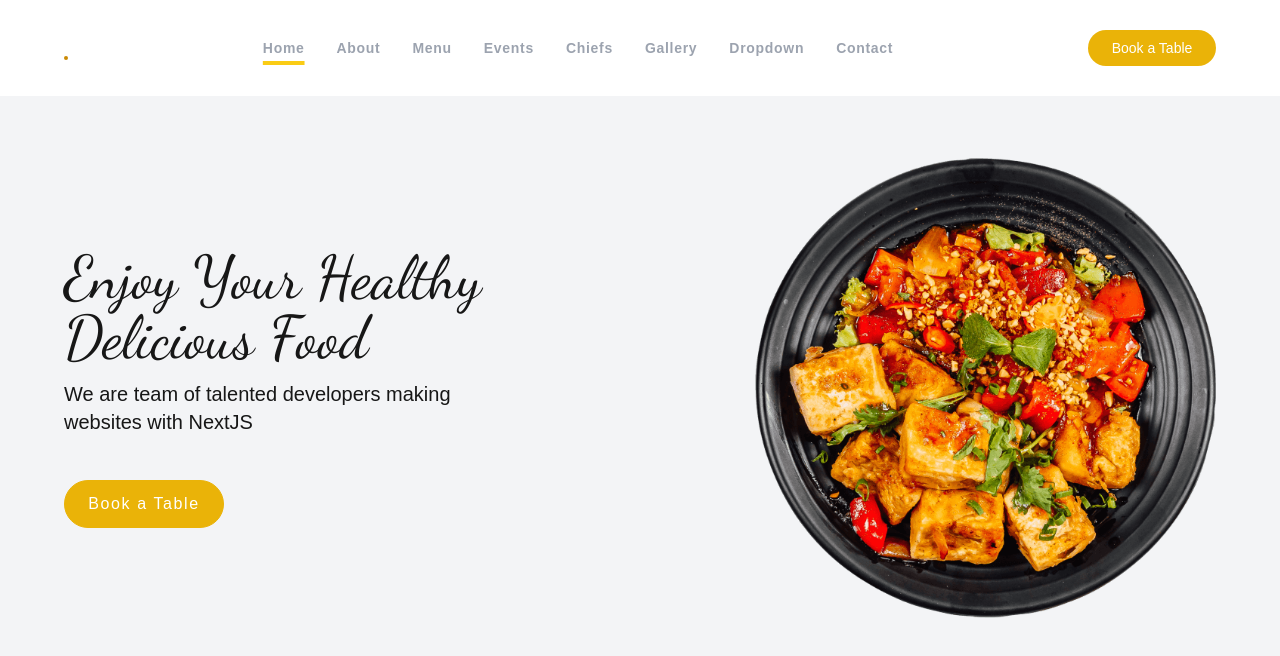
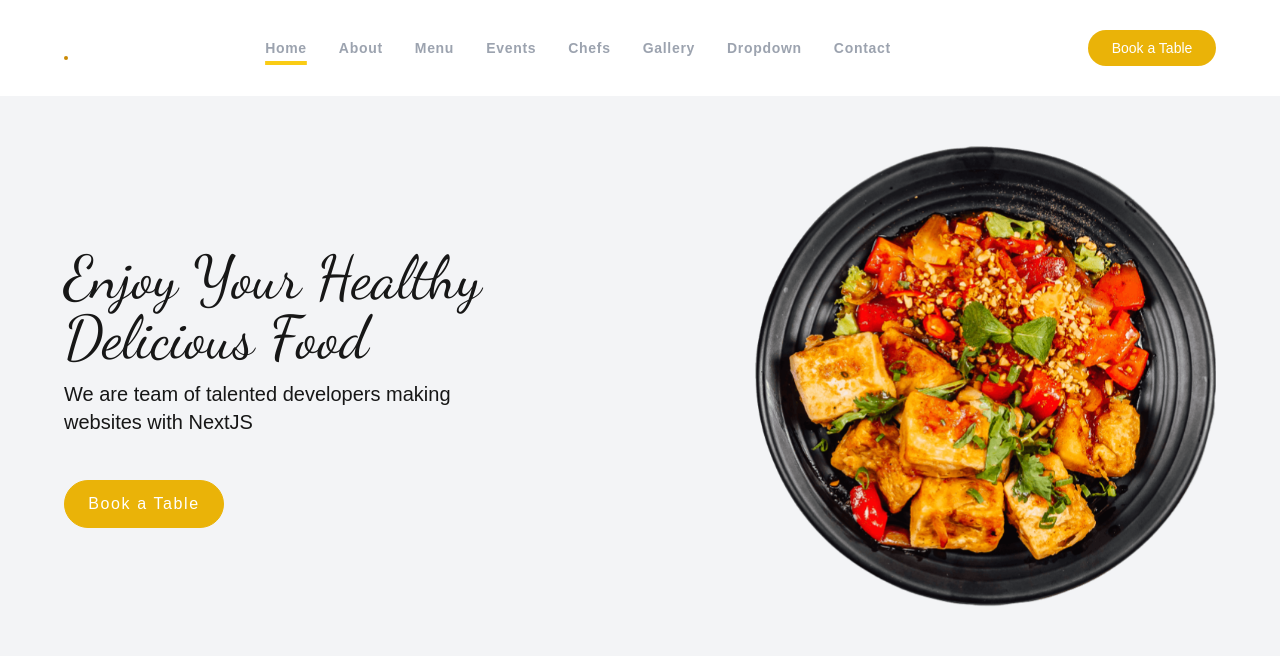
Before and after one commit to yaminphyu/foodie, a Next.js app: page / in a window 1280 px wide. Shown: the top 656 px of the page. Built offline with nearby package versions, Linux system fonts and the light colour scheme; a web font is replaced by a local one.

Commit message:
added animation for hero image

```diff
--- a/components/HeroSection.jsx
+++ b/components/HeroSection.jsx
@@ -12,7 +12,13 @@ export default function HeroSection() {
           <button className={styles['booking-button']}>Book a Table</button>
         </div>
         <div className={styles['image-container']}>
-          <Image src='/images/hero-img.png' alt='hero image' width={500} height={500} />
+          <Image
+            src='/images/hero-img.png'
+            alt='hero image'
+            width={500}
+            height={500}
+            className='animate-bounce'
+          />
         </div>
       </div>
     </div>
--- a/config/index.js
+++ b/config/index.js
@@ -21,8 +21,8 @@ export const menu = [
     },
     {
         id: 5,
-        title: "Chiefs",
-        url: "/chiefs",
+        title: "Chefs",
+        url: "/chefs",
     },
     {
         id: 6,
--- a/tailwind.config.mjs
+++ b/tailwind.config.mjs
@@ -25,6 +25,15 @@ export default {
         "4xl": "1550px",
         "5xl": "1650px",
       },
+      keyframes: {
+        bounce: {
+          '0%, 100%': { transform: 'translateY(-3%)', animationTimingFunction: 'ease-in-out' },
+          '50%': { transform: 'translateY(3%)', animationTimingFunction: 'ease-in-out' },
+        },
+      },
+      animation: {
+        bounce: 'bounce 5s infinite',
+      },
     },
   },
   plugins: [],
```
